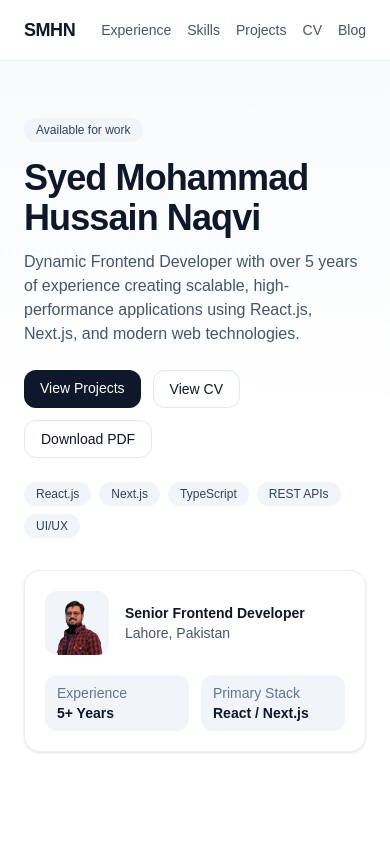
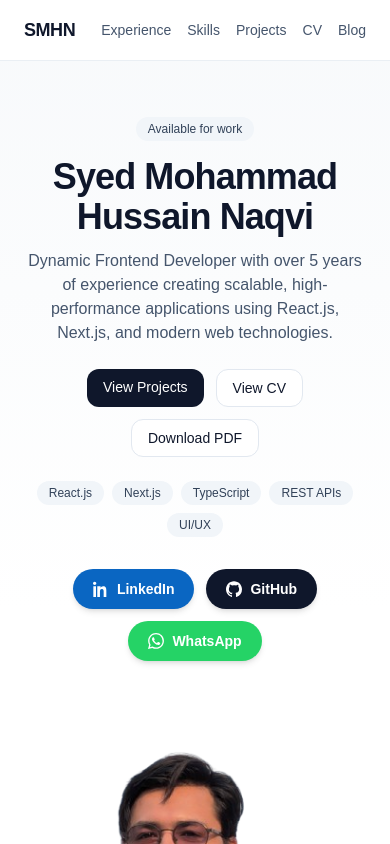
Before and after one commit to smhnaqvi/smhnaqvi.github.io, a Next.js app: page / in a window 390 px wide. Shown: the top 844 px of the page. Built offline with nearby package versions, Linux system fonts and the light colour scheme.

Commit message:
Refactor HomePage layout: Adjust grid structure for better responsiveness, enhance text alignment, and add social media links for improved connectivity. Update profile image handling for better visual presentation.

```diff
--- a/app/(home)/page.tsx
+++ b/app/(home)/page.tsx
@@ -159,17 +159,17 @@ export default function HomePage() {
 
       <section className="relative overflow-hidden">
         <div className="absolute inset-0 -z-10 bg-linear-to-b from-slate-50 via-white to-white dark:from-slate-950 dark:via-slate-950 dark:to-black" />
-        <div className="mx-auto grid max-w-5xl gap-8 px-6 pt-14 pb-12 md:grid-cols-[1.25fr_0.75fr] md:items-center">
-          <div>
+        <div className="mx-auto grid max-w-5xl items-center gap-8 px-6 pt-14 pb-12 md:grid-cols-[1.1fr_0.9fr]">
+          <div className="flex max-w-3xl flex-col items-center text-center md:items-start md:text-left">
             <span className={BADGE}>Available for work</span>
             <h1 className="mt-4 text-balance text-4xl font-semibold tracking-tight text-slate-900 dark:text-slate-100 sm:text-5xl">
               Syed Mohammad Hussain Naqvi
             </h1>
-            <p className="mt-3 max-w-2xl text-pretty text-base text-slate-600 dark:text-slate-300 sm:text-lg">
+            <p className="mt-3 text-pretty text-base text-slate-600 dark:text-slate-300 sm:text-lg">
               Dynamic Frontend Developer with over 5 years of experience creating scalable,
               high-performance applications using React.js, Next.js, and modern web technologies.
             </p>
-            <div className="mt-6 flex flex-wrap gap-3">
+            <div className="mt-6 flex flex-wrap justify-center gap-3 md:justify-start">
               <a
                 href="#projects"
                 className="rounded-xl bg-slate-900 px-4 py-2 text-sm font-medium text-white transition hover:bg-slate-800 dark:bg-white dark:text-slate-900 dark:hover:bg-slate-100"
@@ -189,42 +189,59 @@ export default function HomePage() {
                 Download PDF
               </a>
             </div>
-            <div className="mt-6 flex flex-wrap gap-2">
+            <div className="mt-6 flex flex-wrap justify-center gap-2 md:justify-start">
               {["React.js", "Next.js", "TypeScript", "REST APIs", "UI/UX"].map((item) => (
                 <span key={item} className={BADGE}>
                   {item}
                 </span>
               ))}
             </div>
+            <div className="mt-8 flex flex-wrap justify-center gap-3 md:justify-start">
+              <a
+                href="https://www.linkedin.com/in/smhnaqvi/"
+                target="_blank"
+                rel="noreferrer"
+                className="inline-flex items-center gap-2 rounded-full bg-[#0A66C2] px-5 py-2.5 text-sm font-semibold text-white shadow-md transition hover:-translate-y-0.5 hover:bg-[#0958a8] hover:shadow-lg"
+              >
+                <svg viewBox="0 0 24 24" aria-hidden="true" className="h-4 w-4 fill-current">
+                  <path d="M4.98 3.5C4.98 4.88 3.86 6 2.48 6S0 4.88 0 3.5 1.12 1 2.5 1s2.48 1.12 2.48 2.5ZM.5 8h4V24h-4V8Zm7 0h3.84v2.19h.06c.53-1.01 1.84-2.19 3.79-2.19 4.06 0 4.81 2.67 4.81 6.14V24h-4v-7.78c0-1.86-.03-4.25-2.59-4.25-2.6 0-3 2.03-3 4.12V24h-4V8Z" />
+                </svg>
+                LinkedIn
+              </a>
+              <a
+                href="https://github.com/smhnaqvi"
+                target="_blank"
+                rel="noreferrer"
+                className="inline-flex items-center gap-2 rounded-full bg-slate-900 px-5 py-2.5 text-sm font-semibold text-white shadow-md transition hover:-translate-y-0.5 hover:bg-slate-700 hover:shadow-lg dark:bg-white dark:text-slate-900 dark:hover:bg-slate-200"
+              >
+                <svg viewBox="0 0 24 24" aria-hidden="true" className="h-4 w-4 fill-current">
+                  <path d="M12 .5C5.37.5 0 5.87 0 12.5c0 5.3 3.44 9.8 8.2 11.38.6.1.82-.26.82-.58 0-.28-.01-1.04-.02-2.03-3.34.73-4.04-1.61-4.04-1.61-.55-1.39-1.34-1.76-1.34-1.76-1.09-.75.08-.74.08-.74 1.21.09 1.84 1.24 1.84 1.24 1.07 1.84 2.81 1.31 3.5 1 .11-.78.42-1.31.76-1.61-2.66-.3-5.46-1.33-5.46-5.92 0-1.31.47-2.39 1.24-3.24-.12-.3-.54-1.53.12-3.2 0 0 1.01-.32 3.3 1.23A11.5 11.5 0 0 1 12 6.32c1.02 0 2.04.14 3 .4 2.29-1.55 3.3-1.23 3.3-1.23.66 1.67.24 2.9.12 3.2.77.85 1.24 1.93 1.24 3.24 0 4.6-2.8 5.61-5.48 5.91.43.37.81 1.1.81 2.22 0 1.6-.01 2.88-.01 3.27 0 .32.21.69.82.57A12.01 12.01 0 0 0 24 12.5C24 5.87 18.63.5 12 .5Z" />
+                </svg>
+                GitHub
+              </a>
+              <a
+                href="https://wa.me/923287538988"
+                target="_blank"
+                rel="noreferrer"
+                className="inline-flex items-center gap-2 rounded-full bg-[#25D366] px-5 py-2.5 text-sm font-semibold text-white shadow-md transition hover:-translate-y-0.5 hover:bg-[#1fb85a] hover:shadow-lg"
+              >
+                <svg viewBox="0 0 24 24" aria-hidden="true" className="h-4 w-4 fill-current">
+                  <path d="M20.52 3.48A11.87 11.87 0 0 0 12.06 0C5.52 0 .2 5.32.2 11.86c0 2.09.55 4.14 1.59 5.95L0 24l6.38-1.67a11.82 11.82 0 0 0 5.67 1.44h.01c6.54 0 11.86-5.32 11.86-11.86 0-3.17-1.24-6.15-3.4-8.43Zm-8.46 18.3h-.01a9.8 9.8 0 0 1-5-1.37l-.36-.21-3.79 1 1.01-3.69-.23-.38a9.84 9.84 0 0 1-1.5-5.27c0-5.43 4.42-9.85 9.86-9.85 2.63 0 5.1 1.02 6.96 2.89a9.77 9.77 0 0 1 2.88 6.96c0 5.43-4.42 9.84-9.85 9.84Zm5.4-7.37c-.3-.15-1.77-.87-2.04-.97-.27-.1-.46-.15-.66.15-.2.3-.76.97-.94 1.16-.17.2-.35.22-.65.07-.3-.15-1.25-.46-2.39-1.46-.88-.78-1.47-1.74-1.65-2.04-.17-.3-.02-.46.13-.61.13-.13.3-.35.45-.52.15-.17.2-.3.3-.5.1-.2.05-.37-.03-.52-.08-.15-.66-1.59-.9-2.17-.24-.57-.48-.5-.66-.51h-.56c-.2 0-.52.07-.8.37-.27.3-1.05 1.03-1.05 2.52s1.08 2.92 1.23 3.12c.15.2 2.13 3.26 5.16 4.57.72.31 1.29.5 1.73.64.73.23 1.4.2 1.93.12.59-.09 1.77-.72 2.02-1.42.25-.7.25-1.3.17-1.42-.08-.12-.27-.2-.57-.35Z" />
+                </svg>
+                WhatsApp
+              </a>
+            </div>
           </div>
 
-          <aside className={`${CARD} p-5`}>
-            <div className="flex items-center gap-4">
-              <div className="relative h-16 w-16 overflow-hidden rounded-xl bg-slate-100 dark:bg-white/10">
-                <Image
-                  src="/images/profile-image.png"
-                  alt="Syed Mohammad Hussain Naqvi"
-                  fill
-                  sizes="64px"
-                  className="object-cover"
-                />
-              </div>
-              <div>
-                <p className="text-sm font-semibold text-slate-900 dark:text-slate-100">
-                  Senior Frontend Developer
-                </p>
-                <p className="text-sm text-slate-600 dark:text-slate-300">Lahore, Pakistan</p>
-              </div>
-            </div>
-            <div className="mt-5 grid grid-cols-2 gap-3 text-sm">
-              <div className="rounded-xl bg-slate-100 px-3 py-2 dark:bg-white/10">
-                <p className="text-slate-500 dark:text-slate-400">Experience</p>
-                <p className="font-semibold text-slate-900 dark:text-slate-100">5+ Years</p>
-              </div>
-              <div className="rounded-xl bg-slate-100 px-3 py-2 dark:bg-white/10">
-                <p className="text-slate-500 dark:text-slate-400">Primary Stack</p>
-                <p className="font-semibold text-slate-900 dark:text-slate-100">React / Next.js</p>
-              </div>
+          <aside className="flex flex-col items-center text-center md:justify-self-end">
+            <div className="relative h-[420px] w-[320px]">
+              <Image
+                src="/images/profile-image.png"
+                alt="Syed Mohammad Hussain Naqvi"
+                fill
+                sizes="380px"
+                className="object-contain scale-130 -translate-y-2 mask-[linear-gradient(to_top,transparent_0%,black_35%,black_100%)] [-webkit-mask-image:linear-gradient(to_top,transparent_0%,black_35%,black_100%)]"
+              />
             </div>
           </aside>
         </div>
```
